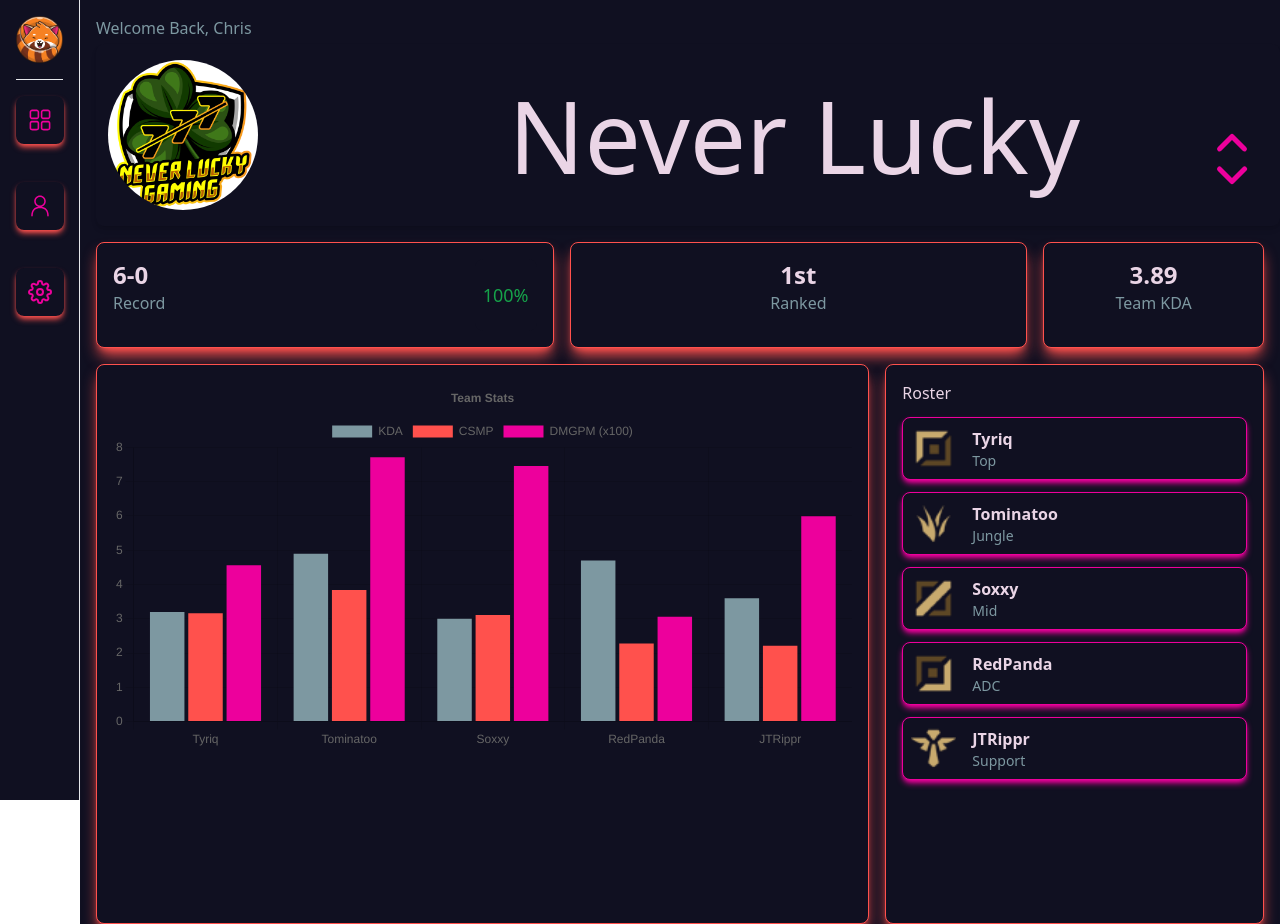
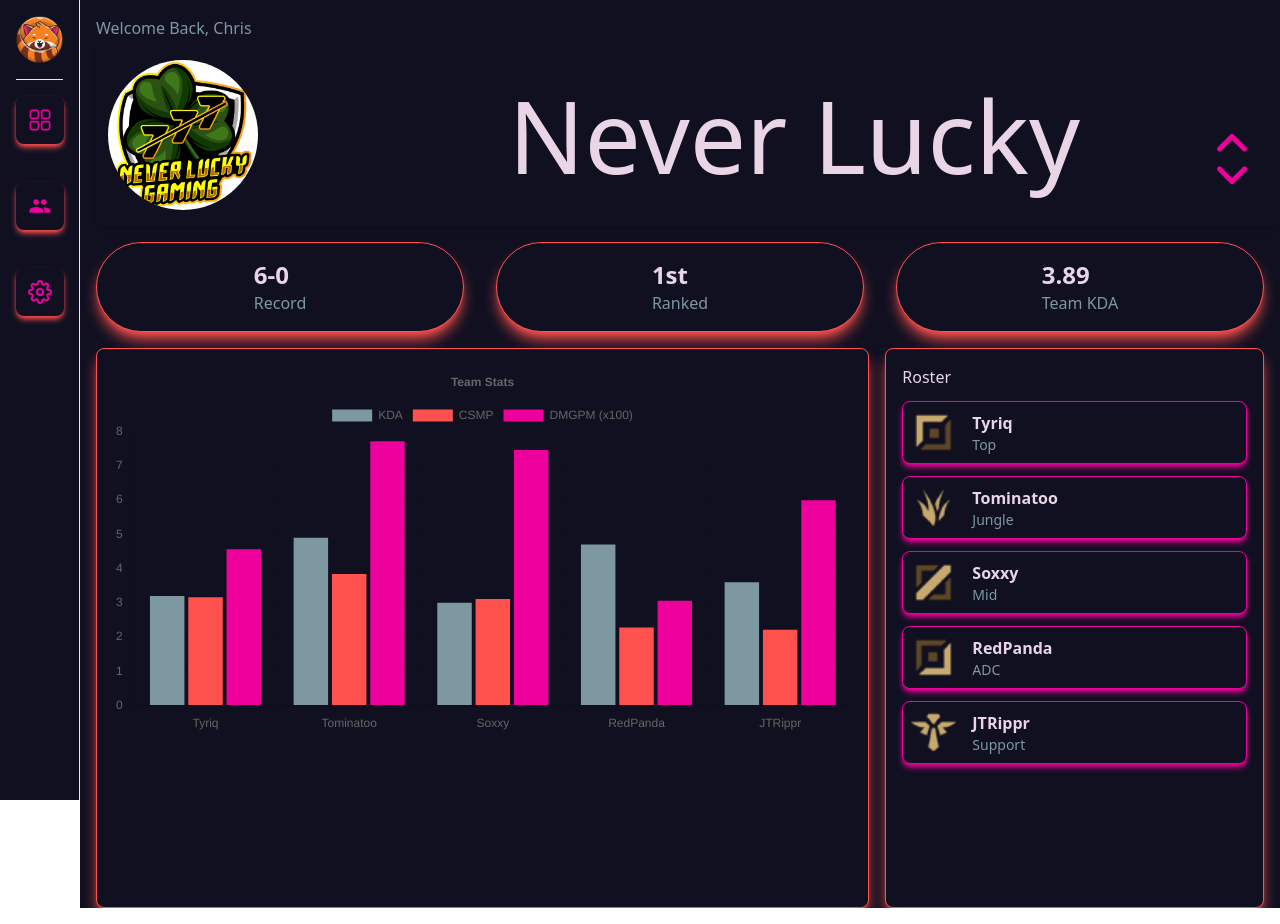
Before and after one commit to LOLRedPanda/app-core, a Next.js app in the folder web/: page / in a window 1280 px wide. Built offline with nearby package versions, Linux system fonts and the light colour scheme.

Commit message:
fix the top cards

```diff
--- /dev/null
+++ b/web/components/TopCardItem.tsx
@@ -0,0 +1,22 @@
+import React from 'react';
+import PropTypes, { InferProps } from 'prop-types';
+
+function TopCardItem({ label, data }: InferProps<typeof TopCardItem.propTypes>) {
+  return (
+    <div className="flex bg-[#101021] shadow-lg shadow-[#FF514D] justify-between p-4 border border-[#FF514D] rounded-full">
+      <div className="grid items-center m-auto">
+          <p className="grid-col-1 grid-row-1 text-2xl text-[#EAD5E6] font-bold">
+            {data}
+          </p>
+          <p className="text-[#7D98A1]">{label}</p>
+      </div>
+    </div>
+  );
+}
+
+TopCardItem.propTypes = {
+  label: PropTypes.string,
+  data: PropTypes.string
+}
+
+export default TopCardItem;
--- a/web/components/TopCards.tsx
+++ b/web/components/TopCards.tsx
@@ -1,39 +1,19 @@
 import React from 'react'
 import PropTypes, {InferProps} from 'prop-types'
+import TopCardItem from './TopCardItem'
+
 function TopCards({teamData} : InferProps<typeof TopCards.propTypes>) {
     const KDA = teamData.stats.KDA
     const teamKDA = (KDA.top + KDA.jungle +KDA.mid + KDA.adc + KDA.support)/5
   return (
-
-    <div className="grid lg:grid-cols-5 gap-4 pr-4 pt-4 ">
-        <div className="lg:col-span-2 col-span-1 bg-[#101021] shadow-lg shadow-[#FF514D] flex justify-between w-full border border-[#FF514D] p-4 rounded-lg">
-            <div className='flex flex-col w-full pb-4'>
-                <>
-                <p className='text-2xl text-[#EAD5E6] font-bold'>{teamData.record}</p>
-                <p className='text-[#7D98A1]'>Record</p>
-                </>
-            </div>
-            <p className='bg-[#101021] flex jusify-center items-center p-2 rounded-lg'>
-                <span className='text-green-600 text-lg'>100%</span>
-            </p>
-        </div>
-        <div className="lg:col-span-2 col-span-1 bg-[#101021] shadow-lg shadow-[#FF514D] flex justify-between w-full p-4 border border-[#FF514D] rounded-lg">
-            <div className='flex flex-col w-full items-center pb-4'>
-                <>
-                    <p className='text-2xl text-[#EAD5E6] font-bold'>1st</p>
-                    <p className='text-[#7D98A1]'>Ranked</p>
-                </>
-            </div>
-        </div>
-        <div className=" bg-[#101021] shadow-lg shadow-[#FF514D] flex justify-between w-full p-4 border border-[#FF514D] rounded-lg">
-            <div className='flex flex-col w-full items-center pb-4'>
-                <p className='text-2xl text-[#EAD5E6] font-bold'>{Math.ceil(teamKDA * 100) / 100}</p>
-                <p className='text-[#7D98A1]'>Team KDA</p>
-            </div>
-        </div>
+    <div className="grid lg:grid-cols-3 gap-8 pr-4 pt-4 ">
+        <TopCardItem label="Record" data={teamData.record}/>
+        <TopCardItem label="Ranked" data="1st"/>
+        <TopCardItem label="Team KDA" data={JSON.stringify(Math.ceil(teamKDA * 100) / 100)}/>
     </div>
   )
 }
+
 TopCards.propTypes = {
     teamData: PropTypes.any,
 }
--- a/web/components/sidebar.tsx
+++ b/web/components/sidebar.tsx
@@ -2,7 +2,8 @@ import React from 'react'
 import PropTypes, {InferProps} from 'prop-types'
 import Image from 'next/image'
 import Link from 'next/link'
-import {RxDashboard,RxPerson} from 'react-icons/rx'
+import {RxDashboard} from 'react-icons/rx'
+import {IoMdPeople} from 'react-icons/io'
 import {FiSettings} from 'react-icons/fi'
 import RedPandaLogo from '../public/assets/redPandaLogos/circle_panda.png'
 
@@ -22,7 +23,7 @@ function sidebar({children}:InferProps<typeof sidebar.propTypes>) {
                 </Link>
                 <Link href='/teams'>
                     <div className='bg-[#101021] hover:bg-gray-200 shadow-md shadow-[#FF514D] cursor-pointer my-4 p-3 rounded-lg inline-block'>
-                        <RxPerson size={24} color="#ED009C"/>
+                        <IoMdPeople size={24} color="#ED009C"/>
                     </div>
                 </Link>
                 <Link href='/'>
--- a/web/pages/teams.tsx
+++ b/web/pages/teams.tsx
@@ -26,7 +26,6 @@ function teams() {
                                 <div className='bg-red-100 p-1 rounded-lg'>
                                 <Image src={order.logo} alt={''} width={100} height={100} />
                                 </div>
-
                             </div>
                             <p className='text-Black sm:text-left text-center text-[50px]'>{order.name}</p>
                             <p className='hidden md:flex text-[50px]'>{order.record}</p>
```
